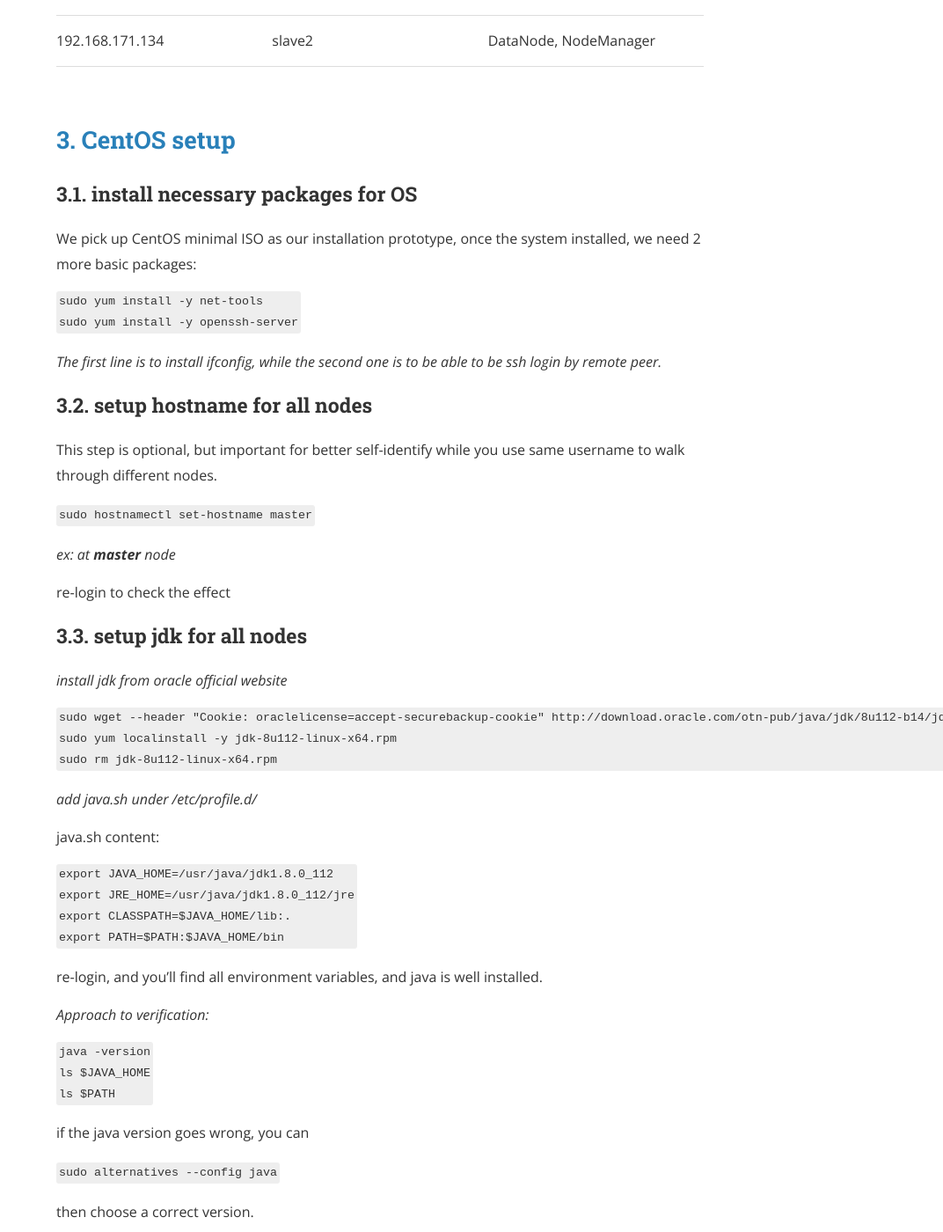
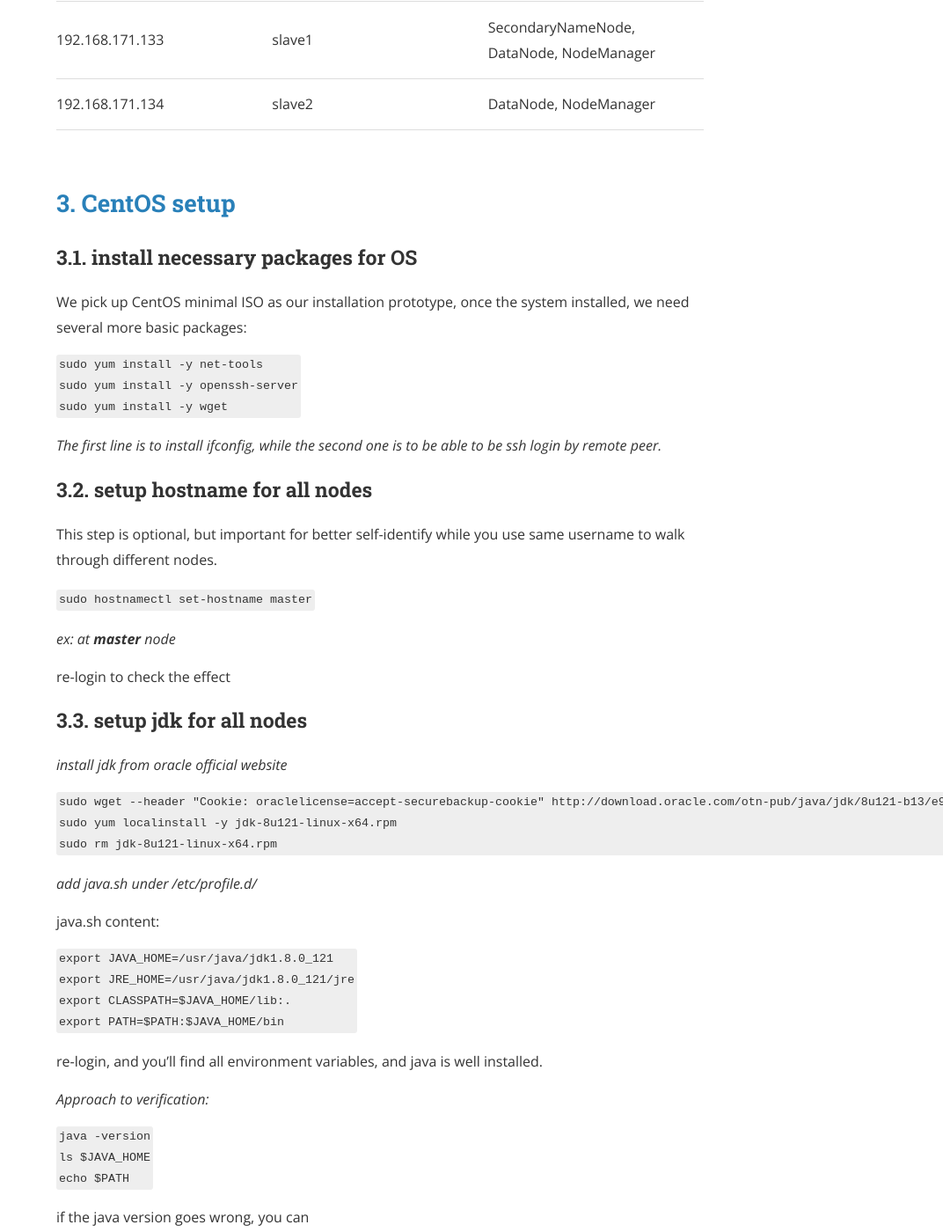
Before and after one commit to unskilledcoder/unskilledcoder.github.io, a Jekyll site: the page built from _posts/2016-12-10-hadoop-cluster-installation-basic-version.markdown, in a window 1280 px wide and 1400 px high, scrolled down 1299 px. Shown: the whole window at 88% size, without its empty margins (208-1280 px from the left). Built offline with Jekyll 4.4.1, drawn with Linux system fonts in a browser that asks for light colours; nearby versions of some CDN libraries; a style sheet for code colours, icons or effects is not loaded; some of the changed text lies outside the part shown.

Commit message:
add patch to hadoop installation doc

````diff
--- a/_posts/2016-12-10-hadoop-cluster-installation-basic-version.markdown
+++ b/_posts/2016-12-10-hadoop-cluster-installation-basic-version.markdown
@@ -27,6 +27,9 @@
 ## <a name="1">1. Introduction</a>
 
 This posts will give all related detail in how to setup a Hadoop cluster on CentOS linux system. Before you read this article, I assume you already have all basic conceptions about Hadoop and Linux operating system.
+<br/>
+
+P.S. Since the community of Hadoop version 2.7.x does still not exceed mature, I downgrade the version back to 2.6.5
 <br /><br />
 
 ## <a name="2">2. Architecture</a>
@@ -43,11 +46,12 @@
 
 ### 3.1. install necessary packages for OS
 
-We pick up CentOS minimal ISO as our installation prototype, once the system installed, we need 2 more basic packages: <br />
+We pick up CentOS minimal ISO as our installation prototype, once the system installed, we need several more basic packages: <br />
 
 ```bash
 sudo yum install -y net-tools
 sudo yum install -y openssh-server
+sudo yum install -y wget
 ```
 
 *The first line is to install ifconfig, while the second one is to be able to be ssh login by remote peer.*<br />
@@ -69,9 +73,9 @@
 *install jdk from oracle official website*
 
 ```bash
-sudo wget --header "Cookie: oraclelicense=accept-securebackup-cookie" http://download.oracle.com/otn-pub/java/jdk/8u112-b14/jdk-8u112-linux-x64.rpm
-sudo yum localinstall -y jdk-8u112-linux-x64.rpm
-sudo rm jdk-8u112-linux-x64.rpm
+sudo wget --header "Cookie: oraclelicense=accept-securebackup-cookie" http://download.oracle.com/otn-pub/java/jdk/8u121-b13/e9e7ea248e2c4826b92b3f075a80e441/jdk-8u121-linux-x64.rpm
+sudo yum localinstall -y jdk-8u121-linux-x64.rpm
+sudo rm jdk-8u121-linux-x64.rpm
 ```
 
 *add java.sh under /etc/profile.d/*
@@ -79,8 +83,8 @@
 java.sh content:
 
 ```bash
-export JAVA_HOME=/usr/java/jdk1.8.0_112
-export JRE_HOME=/usr/java/jdk1.8.0_112/jre
+export JAVA_HOME=/usr/java/jdk1.8.0_121
+export JRE_HOME=/usr/java/jdk1.8.0_121/jre
 export CLASSPATH=$JAVA_HOME/lib:.
 export PATH=$PATH:$JAVA_HOME/bin
 ```
@@ -92,13 +96,13 @@
 ```bash
 java -version
 ls $JAVA_HOME
-ls $PATH
+echo $PATH
 ```
 
 if the java version goes wrong, you can
 
 ```bash
-sudo alternatives --config java
+sudo update-alternatives --config java
 ```
 
 then choose a correct version.
@@ -138,6 +142,13 @@
 ```
 
 now you can ssh login to all 3 nodes without passwd, please have a try to check it out.
+
+### 3.7. stop & disable firewall
+
+```bash
+sudo systemctl stop firewalld.service
+sudo systemctl disable firewalld.service
+```
 <br /> <br />
 
 ## <a name="4">4. Hadoop Setup</a>
````
Also changed, not shown: other parts of _posts/2016-12-10-hadoop-cluster-installation-basic-version.markdown (+13 -13 lines).
